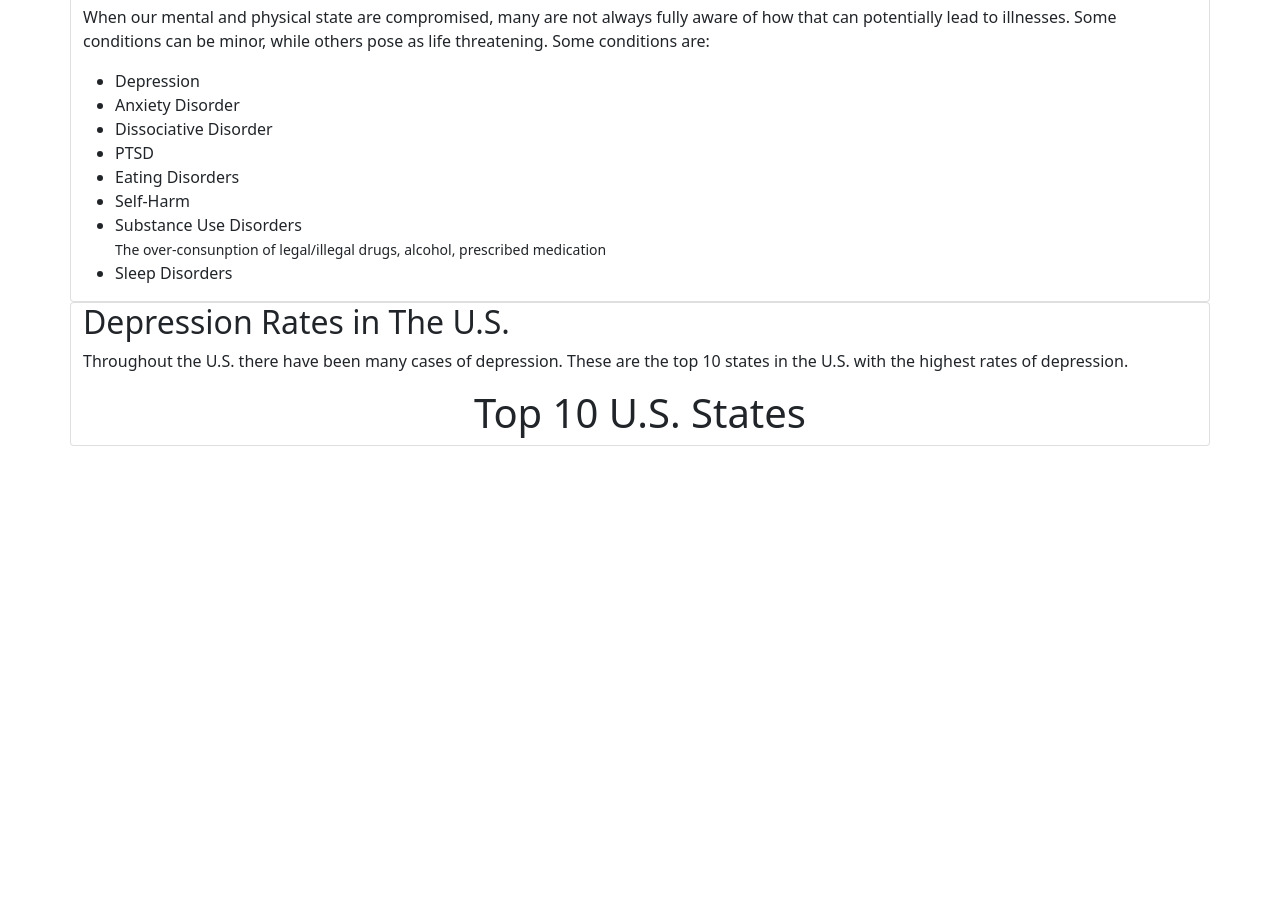
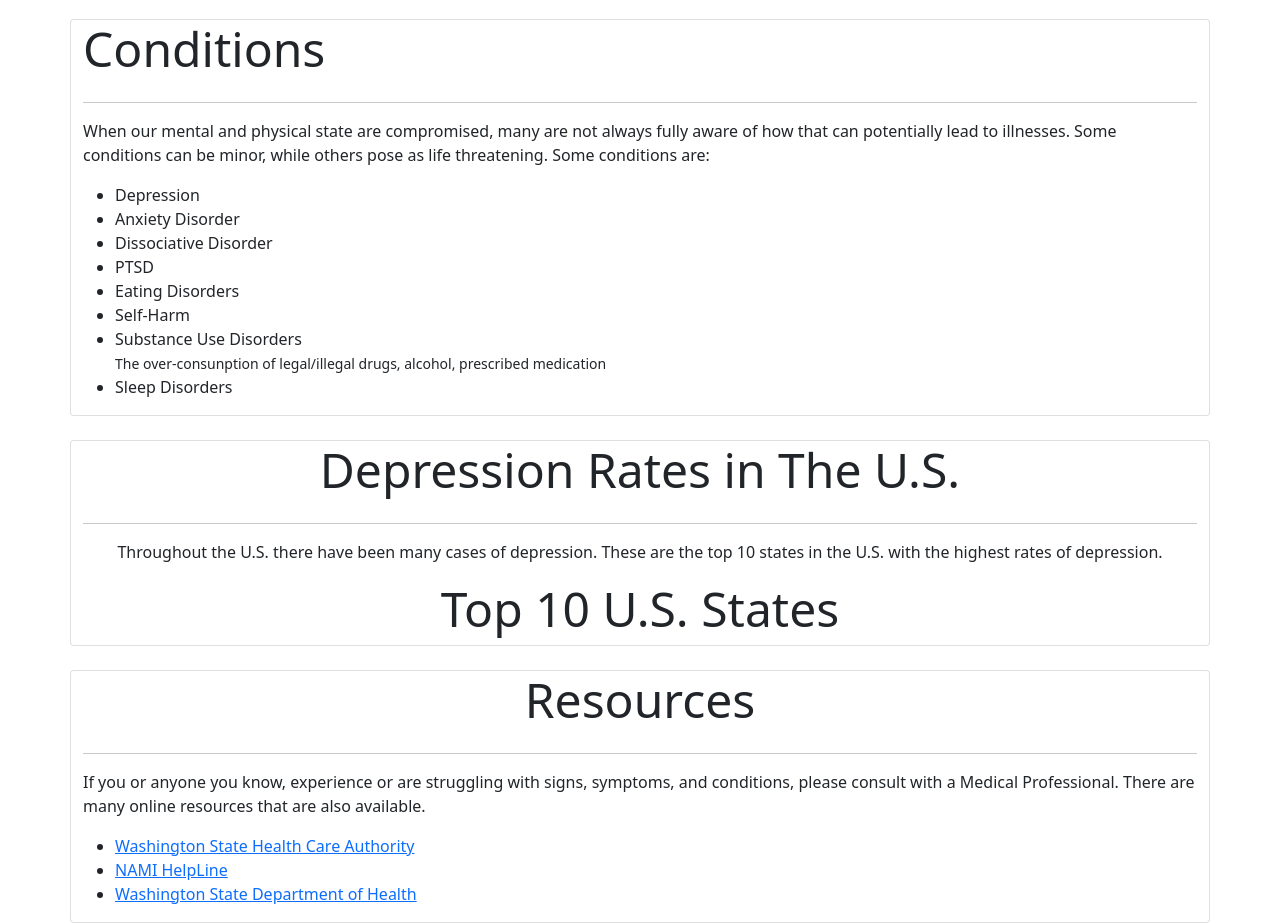
Before and after one commit to jasonarzona/github_project, a plain HTML site: page IdentifyingOthers.html in a window 1280 px wide. Shown: the part 808-1731 px from the top of the page. Before the commit the page ends 1254 px from the top, so only its background shows below. Drawn offline with nearby package versions, Linux system fonts and the light colour scheme.

Commit message:
final for io

```diff
--- a/IdentifyingOthers.html
+++ b/IdentifyingOthers.html
@@ -5,17 +5,18 @@
     <meta http-equiv="X-UA-Compatible" content="IE=edge">
     <meta name="viewport" content="width=device-width, initial-scale=1.0">
     <title>Identifying Others</title>
+    <link rel="stylesheet" href="IdentifyingOthers.css">
+
 
     <link href="https://cdn.jsdelivr.net/npm/bootstrap@5.1.3/dist/css/bootstrap.min.css" rel="stylesheet" integrity="sha384-1BmE4kWBq78iYhFldvKuhfTAU6auU8tT94WrHftjDbrCEXSU1oBoqyl2QvZ6jIW3" crossorigin="anonymous">
-
-
 </head>
 
+<!--Navbar-->
 <body>
     <nav class="navbar navbar-expand-md navbar-light bg-light">
        <div class="container-fluid">
 
-            <a class="navbar-brand" href="home-page.html"
+            <a class="navbar-brand" href="home-page.html">
                 <img src="https://www.pngfind.com/pngs/m/311-3115520_healthy-care-png-photos-health-care-delivery-icon.png"
                 alt="" width="33.5" height="28" >
                 Health
@@ -36,28 +37,34 @@
                     <li class="nav-item active">
                         <a class="nav-link" href="IdentifyingOthers.html">Identifying Others</a>
                     </li>
+                </ul>
             </div>
        </nav>
+</body>
 
+<!--Decreased Mental & Physical Health-->
+<body>
+    <section>
+        <div class="container card">
+            <h1 class="display-3 text-center">Decreased Mental and Physical Health</h1>
+            <h3 class="display-8 text-center">What Does that Look Like?</h3>
+            <hr>
 
-
-    <div class="container card">
-    <h1 class="display-1 text-center">Decreased Mental and Physical Health</h1>
-    <h3 class="display-4 text-center">What Does that Look Like?</h3>
-
-    <!--Insert into <p> tags a brief intro leading into the following sections-->
                 <p>Often times, many of us neglect to properly care for our mental and physical
                     well being. From a range of signs and symptoms, we are able to identify what
                     specific conditions follow, regarding the decline in one's well-being. Let's
                     navigate what those signs and conditions look like.
                 </p>
         </div>
+    </section>
 
-    <div class="container card">
+    <br>
+
     <!--Signs and Symptons section on web page-->
     <section>
-            <h2>Signs and Symptoms</h2>
-            <!--Provide brief description-->
+        <div class="container card">
+            <h1 class="display-5"><strong>Signs and Symptoms</strong></h2>
+            <hr>
                 <p>Listed are a few signs and symptoms to assist and identify, when
                     someone's mental and physical state are being compromised. Some
                     common signs and symptoms are:
@@ -74,15 +81,16 @@
                     <li>Nervousness</li>
                     <li>Unusual behavior</li>
                 </ul>
+        </div>
     </section>
-    </div>
 
+    <br>
+
+    <!--Conditions section-->
+    <section>
         <div class="container card">
-
-        <!--Conditions sections-->
-        <section>
-            <!--Link website for conditions related-->
-            <h2>Conditions</h2>
+            <h1 class="display-5"><strong>Conditions</strong></h1>
+            <hr>
                 <p>When our mental and physical state are compromised, many are not always
                     fully aware of how that can potentially lead to illnesses. Some conditions can
                     be minor, while others pose as life threatening. Some conditions are:
@@ -98,20 +106,42 @@
                     <small>The over-consunption of legal/illegal drugs, alcohol, prescribed medication</small>
                     <li>Sleep Disorders</li>
                 </ul>
+        </div>
     </section>
-    </div>
 
+    <br>
+
+<!--Depression statistics-->
+    <section>
         <div class="container card">
-        <!--Provide quantitative data from research for this section-->
-        <section>
-            <h2>Depression Rates in The U.S.</h2>
-        <!--Brief description leading into the "top 5" U.S. states that possess high rates of depression-->
-            <p>Throughout the U.S. there have been many cases of depression. These are the top 10 states
+            <h1 class="display-5 text-center"><strong>Depression Rates in The U.S.</strong></h1>
+            <hr>
+                <p class="text-center">Throughout the U.S. there have been many cases of depression. These are the top 10 states
                 in the U.S. with the highest rates of depression.
                 </p>
-            <h1 class="text-center">Top 10 U.S. States</h1>
+                <h3 class="display-5 text-center">Top 10 U.S. States</h3>
+        </div>
+    </section
 
+    <br>
+    <br>
+
+<!--Resources section-->
+    <section>
+        <div class="container card">
+            <h1 class="display-5 text-center"><strong>Resources</strong></h1>
+            <hr>
+                <p>If you or anyone you know, experience or are struggling with signs, symptoms, and conditions,
+                    please consult with a Medical Professional. There are many online resources that are also
+                    available.
+                </p>
+            <ul>
+                <li><a href="https://www.hca.wa.gov/health-care-services-supports/behavioral-health-recovery/mental-health-crisis-lines">Washington State Health Care Authority</a></li>
+                <li><a href="https://www.nami.org/help">NAMI HelpLine</a></li>
+                <li><a href="https://doh.wa.gov/you-and-your-family/injury-and-violence-prevention/suicide-prevention/suicide-prevention-1">Washington State Department of Health</a></li>
+            </ul>
+        </div>
     </section>
-        </div>
+
 </body>
 </html>
```
Also changed, not shown: mental_health.html (+3 -1 lines), Screenshot (128).png (added), warning-signs-blog_1.jpg (added). Lines whose indentation alone changed are shown as unchanged.
